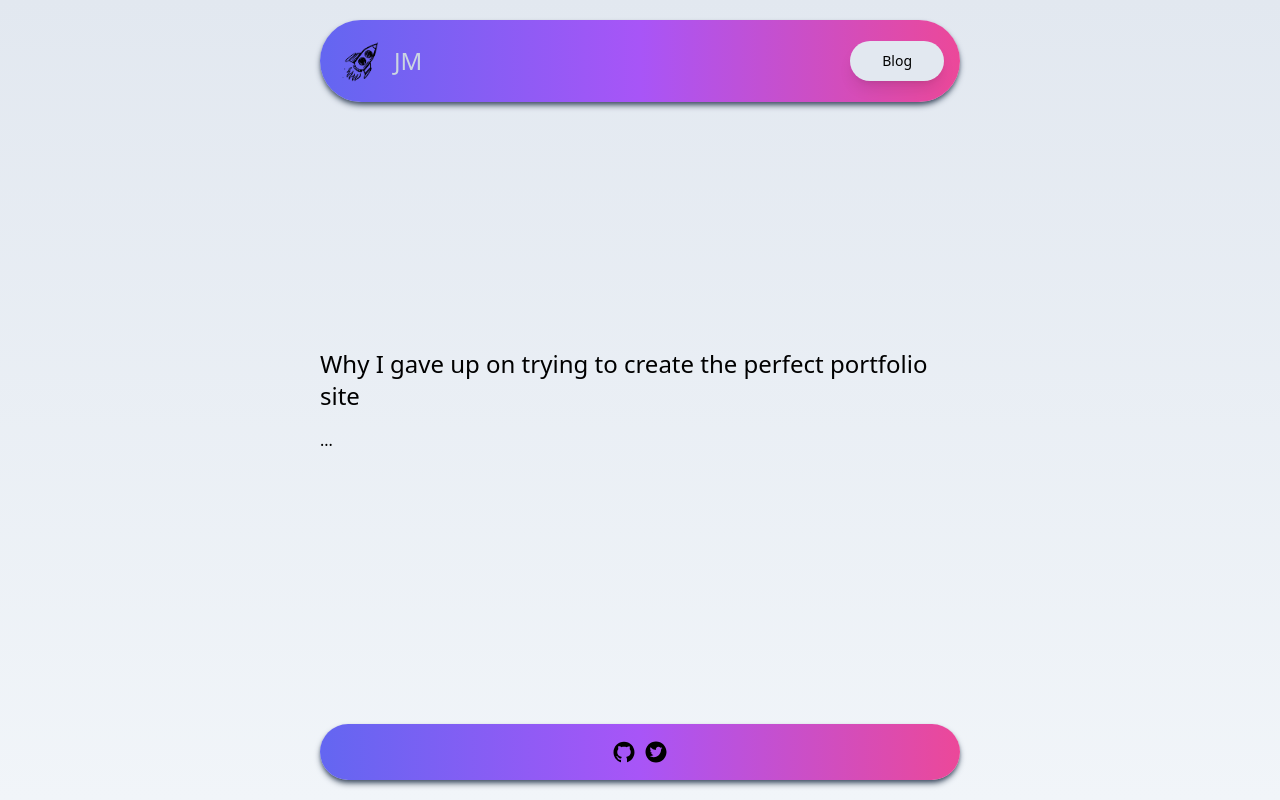
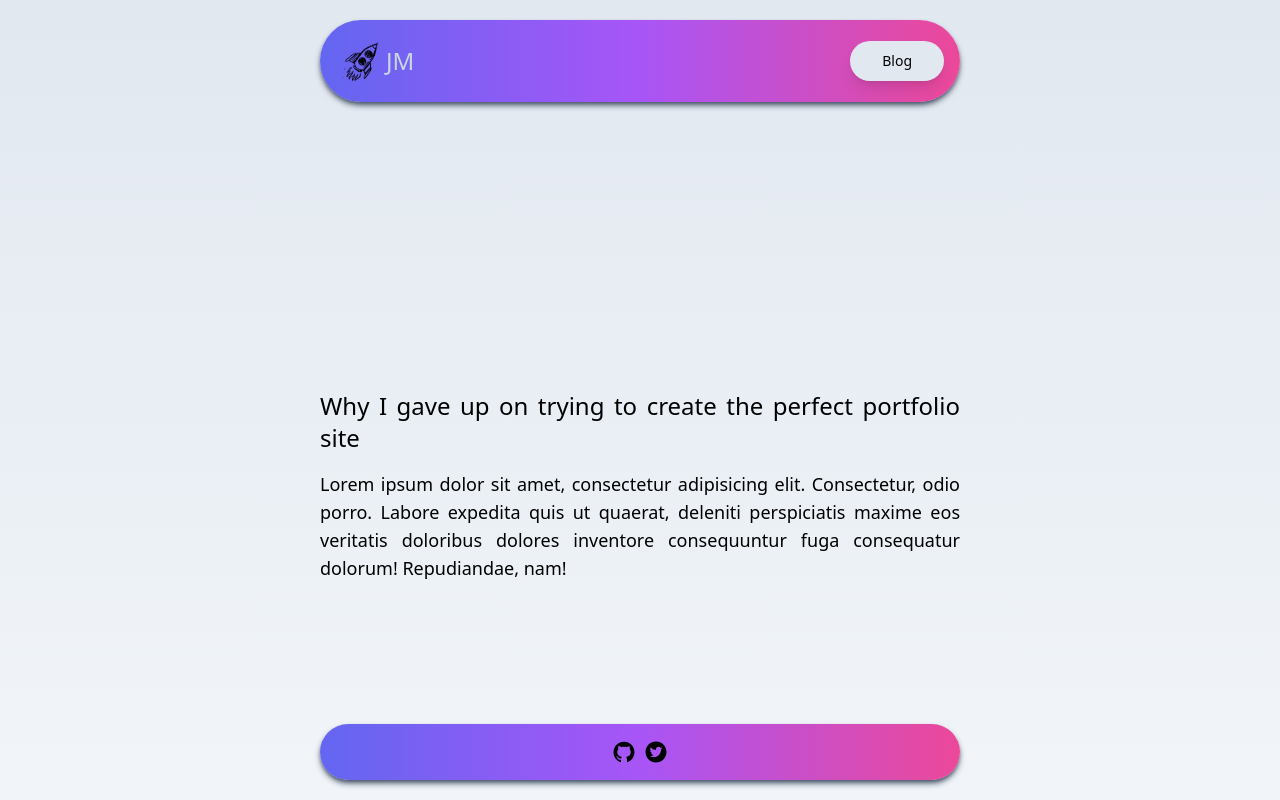
Before and after one commit to joshmccoydev/joshmccoy.dev, a Next.js app: page /blog/001 in a window 1280 px wide. Built offline with nearby package versions, Linux system fonts and the light colour scheme.

Commit message:
never gonna give you up

```diff
--- a/app/blog/001/page.js
+++ b/app/blog/001/page.js
@@ -7,10 +7,10 @@ import Link from 'next/link'
 
 export default function Home() {
   return (
-    <main className="mx-auto w-5/6 md:w-2/3 lg:w-1/2">
-        <section id="" className="crosshair">
-            <h2 className="text-2xl">Why I gave up on trying to create the perfect portfolio site</h2>
-            <p className="pt-4">...</p>
+    <main className="mx-auto text-justify w-5/6 md:w-2/3 lg:w-1/2">
+        <section id="" className="mt-[calc(45%)]">
+          <h2 className="text-2xl">Why I gave up on trying to create the perfect portfolio site</h2>
+          <p className="pt-4 text-lg">Lorem ipsum dolor sit amet, consectetur adipisicing elit. Consectetur, odio porro. Labore expedita quis ut quaerat, deleniti perspiciatis maxime eos veritatis doloribus dolores inventore consequuntur fuga consequatur dolorum! Repudiandae, nam!</p>
         </section>
     </main>
 
--- a/app/blog/page.js
+++ b/app/blog/page.js
@@ -8,12 +8,12 @@ import Link from 'next/link'
 export default function Home() {
   return (
     <main className="mx-auto text-justify w-5/6 md:w-2/3 lg:w-1/2">
-      <section className="crosshair">
+      <section className="mt-[calc(45%)]">
         <h1 className="text-2xl md:text-3xl lg:text-4xl">Most recent posts</h1>
         <ul className="text-lg md:text-xl lg:text-2xl mt-2 md:mt-6 lg:mt-10 pb-2 md:pb-4 lg:pb-10 space-y-4 md:space-y-4 lg:space-y-12">
           <li>
             <Link href="/blog/001" className="">
-              <h2>Why I gave up on trying to create the perfect portfolio site</h2>
+              <h2 className="text-lg">Why I gave up on trying to create the perfect portfolio site</h2>
               <h3 className="text-sm text-slate-500">Published on July 31, 2023</h3>
             </Link>
           </li>
--- a/app/layout.js
+++ b/app/layout.js
@@ -18,7 +18,7 @@ export default function RootLayout({ children }) {
         <div className="z-50">
           <nav className="mx-auto w-5/6 md:w-2/3 lg:w-1/2 p-4 mt-5 dark:bg-none dark:bg-slate-800 bg-gradient-to-r from-indigo-500 via-purple-500 to-pink-500 justify-between rounded-full flex shadow-md shadow-slate-600">
             <Link href="/">
-              <span className="flex gap-2">
+              <span className="flex">
                 <Image src={logoblack} className="mx-auto rounded-full block dark:hidden"
                   alt="My Logo"
                   width="50"
--- a/app/page.js
+++ b/app/page.js
@@ -13,14 +13,14 @@ export default function Home() {
     <main className="mx-auto mt- text-center w-5/6 md:w-2/3 lg:1/2">
       <section id="" className="pt-10 w-100 crosshair md:grid md:grid-cols-3">
       <div className="md:col-span-2">
-        <h3 className="text-3xl md:text-4xl lg:text-6xl z-10 -rotate-[6.75deg]">👋Hello, World!</h3>
+        <h3 className="text-2xl md:text-4xl lg:text-6xl z-10 -rotate-[6.75deg]">👋Hello, World!</h3>
         <div className="flex justify-center pt-2">
-          <h2 className="text-3xl md:text-4xl lg:text-6xl my-auto">I'm&nbsp;</h2>
-          <h2 className="text-3xl md:text-4xl lg:text-6xl my-auto bg-gradient-to-r from-indigo-500 via-purple-500 to-pink-500 text-transparent bg-clip-text dark:bg-gradient-to-r dark:from-indigo-500 dark:via-purple-500 dark:to-pink-500">
+          <h2 className="text-2xl md:text-4xl lg:text-6xl my-auto">I'm&nbsp;</h2>
+          <h2 className="text-2xl md:text-4xl lg:text-6xl my-auto bg-gradient-to-r from-indigo-500 via-purple-500 to-pink-500 text-transparent bg-clip-text dark:bg-gradient-to-r dark:from-indigo-500 dark:via-purple-500 dark:to-pink-500">
           Josh McCoy
           </h2>
         </div>
-        <h3 className="text-2xl md:text-3xl lg:text-5xl">
+        <h3 className="text-xl md:text-3xl lg:text-5xl">
           full-stack/web3 developer.
         </h3>
         <p className="text-md md:text-lg lg:text-2xl my-2">
```
